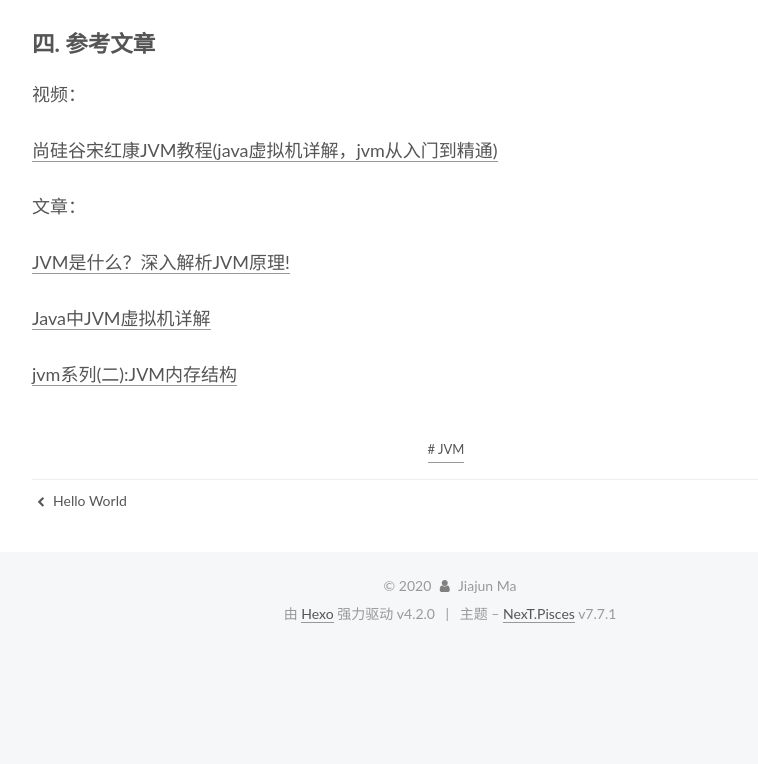
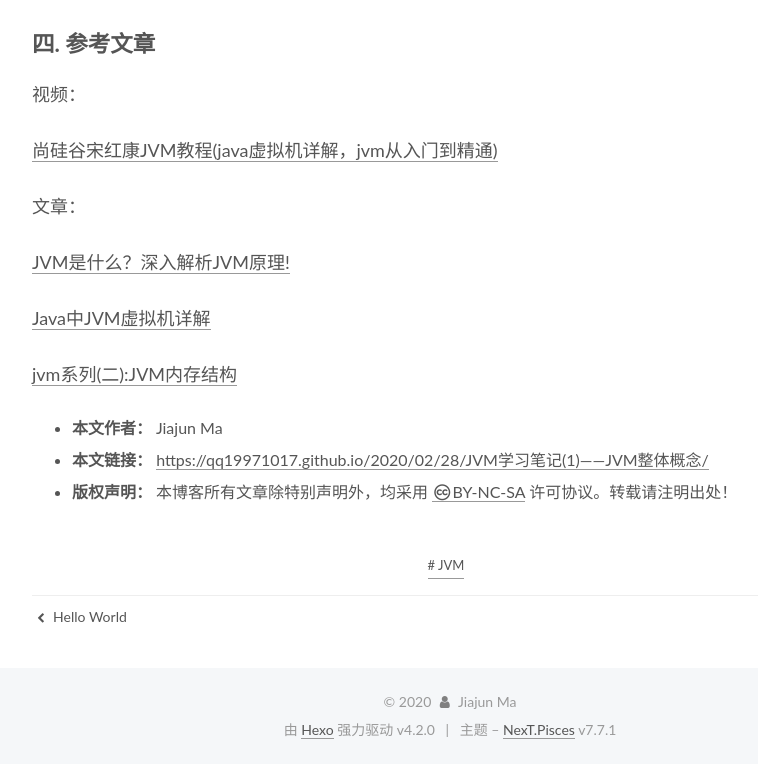
Before and after one commit to qq19971017/qq19971017.github.io, a plain HTML site: page 2020/02/28/JVM学习笔记(1)——JVM整体概念/index.html in a window 1280 px wide. Shown: the part 6694-7458 px from the top of the page, without its empty margins (320-1078 px from the left). Before the commit the page ends 7342 px from the top, so only its background shows below. Drawn offline with Linux system fonts and the light colour scheme.

Commit message:
Site updated: 2020-03-01 01:07:22

```diff
--- a/2020/02/28/JVM学习笔记(1)——JVM整体概念/index.html
+++ b/2020/02/28/JVM学习笔记(1)——JVM整体概念/index.html
@@ -293,6 +293,23 @@
 
 
 
+
+<div>
+<ul class="post-copyright">
+  <li class="post-copyright-author">
+    <strong>本文作者： </strong>Jiajun Ma
+  </li>
+  <li class="post-copyright-link">
+    <strong>本文链接：</strong>
+    <a href="https://qq19971017.github.io/2020/02/28/JVM%E5%AD%A6%E4%B9%A0%E7%AC%94%E8%AE%B0(1)%E2%80%94%E2%80%94JVM%E6%95%B4%E4%BD%93%E6%A6%82%E5%BF%B5/" title="JVM学习笔记(1)——JVM整体概念">https://qq19971017.github.io/2020/02/28/JVM学习笔记(1)——JVM整体概念/</a>
+  </li>
+  <li class="post-copyright-license">
+    <strong>版权声明： </strong>本博客所有文章除特别声明外，均采用 <a href="https://creativecommons.org/licenses/by-nc-sa/4.0/" rel="noopener" target="_blank"><i class="fa fa-fw fa-creative-commons"></i>BY-NC-SA</a> 许可协议。转载请注明出处！
+  </li>
+</ul>
+</div>
+
+
       <footer class="post-footer">
           <div class="post-tags">
               <a href="/tags/JVM/" rel="tag"># JVM</a>
@@ -407,6 +424,9 @@
         <a href="mailto:mjjshu@163.com" title="E-Mail → mailto:mjjshu@163.com" rel="noopener" target="_blank"><i class="fa fa-fw fa-envelope"></i>E-Mail</a>
       </span>
   </div>
+  <div class="cc-license motion-element" itemprop="license">
+    <a href="https://creativecommons.org/licenses/by-nc-sa/4.0/" class="cc-opacity" rel="noopener" target="_blank"><img src="/images/cc-by-nc-sa.svg" alt="Creative Commons"></a>
+  </div>
 
 
   <div class="links-of-blogroll motion-element">
```
Also changed, not shown: 2020/02/24/My-First-Post/index.html (+20 -0 lines), 2020/02/27/hello-world/index.html (+20 -0 lines), archives/2020/02/index.html (+3 -0 lines), archives/2020/index.html (+3 -0 lines), archives/index.html (+3 -0 lines), categories/JVM-学习/index.html (+3 -0 lines), categories/index.html (+3 -0 lines), index.html (+3 -0 lines), tags/JVM/index.html (+3 -0 lines), tags/index.html (+3 -0 lines).
